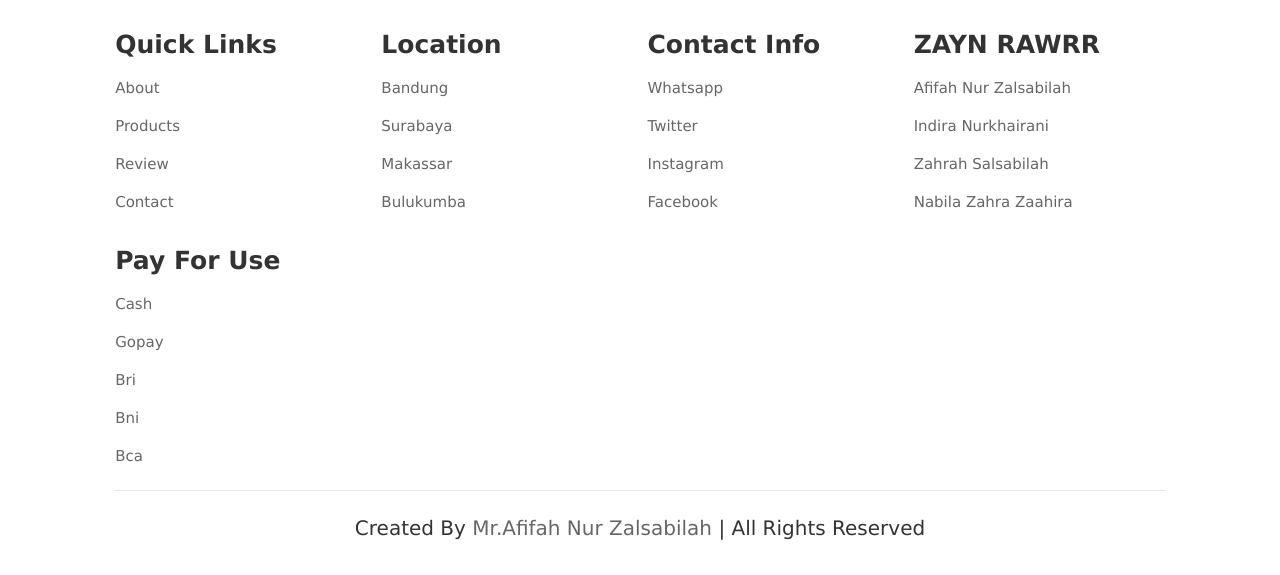
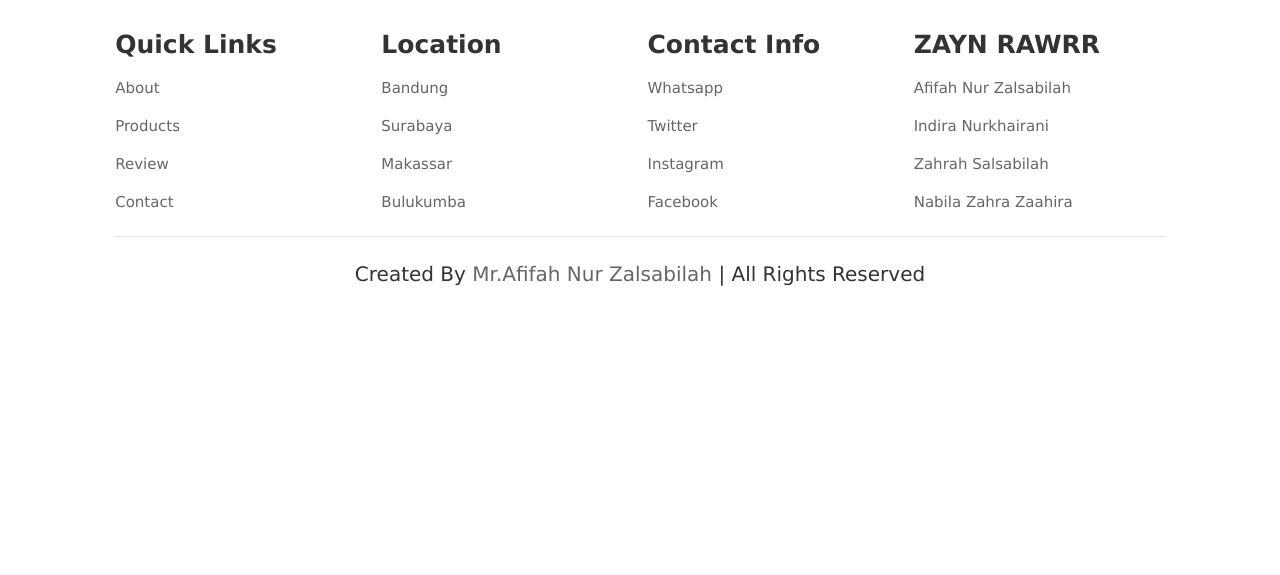
Before and after one commit to BolaBeppaAudinaa/audinaBakery.github.io, a plain HTML site: page index.html in a window 1280 px wide. Shown: the part 7839-8414 px from the top of the page. After the commit the page ends 8160 px from the top, so only its background shows below. Drawn offline with Linux system fonts and the light colour scheme.

Commit message:
Add files via upload

```diff
--- a/index.html
+++ b/index.html
@@ -817,16 +817,6 @@
 
         </div>
 
-        <div class="box">
-            <h3>pay for use</h3>
-            <a href="#">cash</a>
-            <a href="#">gopay</a>
-            <a href="#">bri</a>
-            <a href="#">bni</a>
-            <a href="#">bca</a>
-
-        </div>
-
     </div>
 
     <div class="credit"> created by <span> Mr.Afifah Nur Zalsabilah </span> | all rights reserved </div>
```
